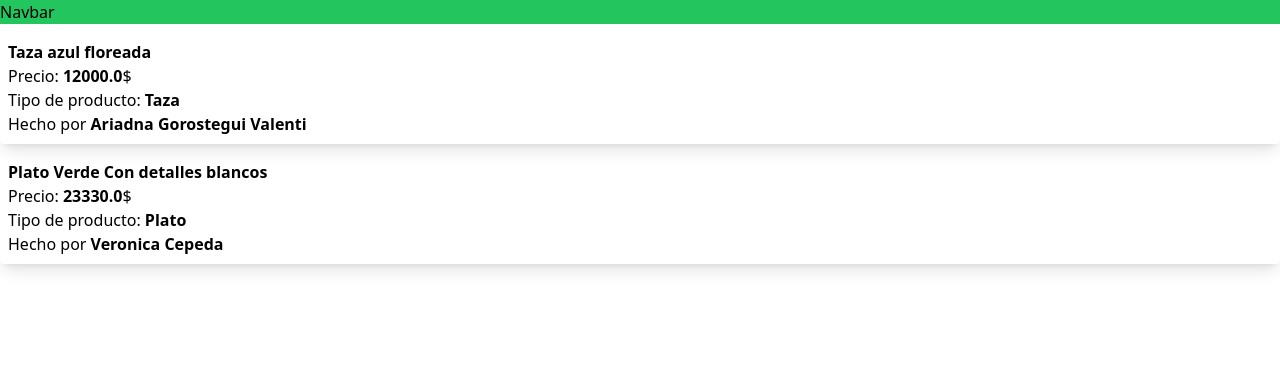
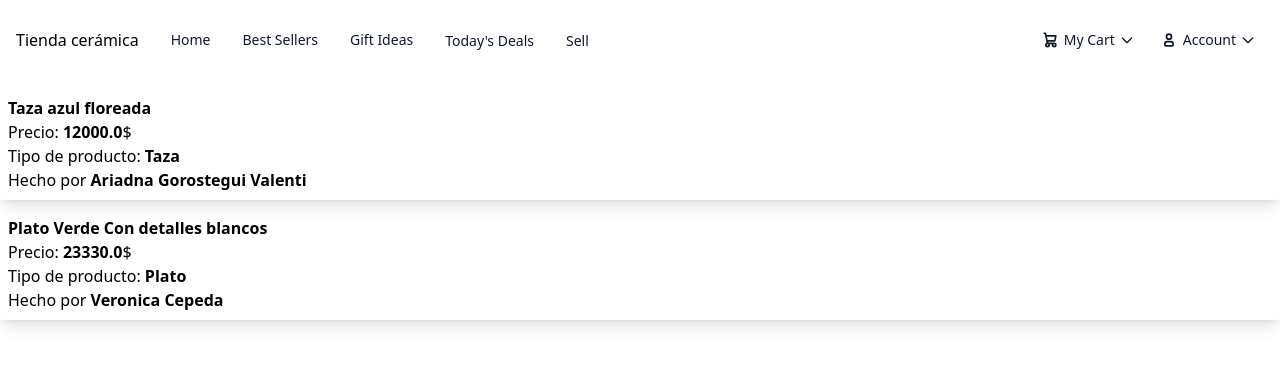
Before and after one commit to dPenedo/ceramic-ecommerce, a Django app: page / in a window 1280 px wide. Shown: the top 366 px of the page. Run offline with Django 5.2, Linux system fonts and the light colour scheme; data comes from the database, SQL or seed files in the repository; some libraries are stand-ins or nearby versions.

Commit message:
navbar funcionando

```diff
--- a/products/models.py
+++ b/products/models.py
@@ -15,10 +15,7 @@ class TypeOfProduct(models.Model):
 
 
 class Product(models.Model):
-    AUTHORS = {
-        "AGV": "Ariadna Gorostegui Valenti",
-        "VC": "Veronica Cepeda"
-    }
+    AUTHORS = {"AGV": "Ariadna Gorostegui Valenti", "VC": "Veronica Cepeda"}
     title = models.CharField(max_length=100)
     price = models.FloatField()
     type = models.ForeignKey(TypeOfProduct, on_delete=models.CASCADE)
--- /dev/null
+++ b/static/js/navbar.js
@@ -0,0 +1,34 @@
+document.addEventListener("DOMContentLoaded", function () {
+  const cartButton = document.getElementById("myCartDropdownButton1");
+  const dropdown = document.getElementById("myCartDropdown1");
+  const burgerButton = document.getElementById("burger-button")
+  const navbarMenu = document.getElementById("ecommerce-navbar-menu-1")
+  const accountButton = document.getElementById("accountDropdownButton")
+  const accountMenu = document.getElementById("accountMenu")
+
+  // CartLogic
+  cartButton.addEventListener("click", function () {
+    // Alternar la clase 'hidden' para mostrar u ocultar el menú
+    dropdown.classList.toggle("hidden");
+  });
+  // Cerrar el menú al hacer clic fuera
+  document.addEventListener("click", function (event) {
+    if (!cartButton.contains(event.target) && !dropdown.contains(event.target)) {
+      dropdown.classList.add("hidden");
+    }
+  });
+
+  // BurgerLogic
+  burgerButton.addEventListener("click", function () {
+    navbarMenu.classList.toggle("hidden");
+  })
+
+  // AccountLogic
+  accountButton.addEventListener("click", function () {
+
+    console.log("lalal")
+    accountMenu.classList.toggle("hidden");
+  })
+
+
+});
--- a/templates/base.html
+++ b/templates/base.html
@@ -6,9 +6,14 @@
     {% tailwind_css %}
     <meta charset="UTF-8">
     <title>{% block title %}{% endblock %} - Tienda de cerámica </title>
+{% load static %}
+<script src="{% static 'js/navbar.js' %}"></script>
+
 </head>
 <body class="bg-white">
-<h3 class="bg-green-500">Navbar</h3>
+    {% block navbar %}
+    {% include 'partials/navbar.html' %}
+    {% endblock %}
 {% block content %}{% endblock %}
 
 </body>
--- /dev/null
+++ b/templates/partials/navbar.html
@@ -0,0 +1,229 @@
+<nav class="bg-white  antialiased">
+  <div class="max-w-screen-xl px-4 mx-auto 2xl:px-0 py-4">
+    <div class="flex items-center justify-between">
+
+      <div class="flex items-center space-x-8">
+        <div class="shrink-0">
+          <a href="#" title="" class="">
+            <h3>Tienda cerámica</h3>
+          </a>
+        </div>
+
+        <ul id="responsiveContainer" class="hidden lg:flex items-center justify-start gap-6 md:gap-8 py-3 sm:justify-center">
+          <li>
+            <a href="#" title="" class="flex text-sm font-medium text-gray-900 hover:text-primary-700 ">
+              Home
+            </a>
+          </li>
+          <li class="shrink-0">
+            <a href="#" title="" class="flex text-sm font-medium text-gray-900 hover:text-primary-700 ">
+              Best Sellers
+            </a>
+          </li>
+          <li class="shrink-0">
+            <a href="#" title="" class="flex text-sm font-medium text-gray-900 hover:text-primary-700 ">
+              Gift Ideas
+            </a>
+          </li>
+          <li class="shrink-0">
+            <a href="#" title="" class="text-sm font-medium text-gray-900 hover:text-primary-700 ">
+              Today's Deals
+            </a>
+          </li>
+          <li class="shrink-0">
+            <a href="#" title="" class="text-sm font-medium text-gray-900 hover:text-primary-700 ">
+              Sell
+            </a>
+          </li>
+        </ul>
+      </div>
+
+      <div class="flex items-center lg:space-x-2">
+
+        <button id="myCartDropdownButton1" data-dropdown-toggle="myCartDropdown1" type="button" class="inline-flex items-center rounded-lg justify-center p-2 hover:bg-gray-100  text-sm font-medium leading-none text-gray-900 ">
+          <span class="sr-only">
+            Cart
+          </span>
+          <svg class="w-5 h-5 lg:me-1" aria-hidden="true" xmlns="http://www.w3.org/2000/svg" width="24" height="24" fill="none" viewBox="0 0 24 24">
+            <path stroke="currentColor" stroke-linecap="round" stroke-linejoin="round" stroke-width="2" d="M5 4h1.5L9 16m0 0h8m-8 0a2 2 0 1 0 0 4 2 2 0 0 0 0-4Zm8 0a2 2 0 1 0 0 4 2 2 0 0 0 0-4Zm-8.5-3h9.25L19 7H7.312"/>
+          </svg>
+          <span class="hidden sm:flex">My Cart</span>
+          <svg class="hidden sm:flex w-4 h-4 text-gray-900  ms-1" aria-hidden="true" xmlns="http://www.w3.org/2000/svg" width="24" height="24" fill="none" viewBox="0 0 24 24">
+            <path stroke="currentColor" stroke-linecap="round" stroke-linejoin="round" stroke-width="2" d="m19 9-7 7-7-7"/>
+          </svg>
+        </button>
+
+        <div id="myCartDropdown1" class="hidden z-10 mx-auto max-w-sm space-y-4 overflow-hidden rounded-lg bg-white p-4 antialiased shadow-lg ">
+          <div class="grid grid-cols-2">
+            <div>
+              <a href="#" class="truncate text-sm font-semibold leading-none text-gray-900  hover:underline">Taza Color azul</a>
+              <p class="mt-0.5 truncate text-sm font-normal text-gray-500 ">$599</p>
+            </div>
+
+            <div class="flex items-center justify-end gap-6">
+              <p class="text-sm font-normal leading-none text-gray-500 ">Qty: 1</p>
+
+              <button data-tooltip-target="tooltipRemoveItem1a" type="button" class="text-red-600 hover:text-red-700 ">
+                <span class="sr-only"> Remove </span>
+                <svg class="h-4 w-4" aria-hidden="true" xmlns="http://www.w3.org/2000/svg" fill="currentColor" viewBox="0 0 24 24">
+                  <path fill-rule="evenodd" d="M2 12a10 10 0 1 1 20 0 10 10 0 0 1-20 0Zm7.7-3.7a1 1 0 0 0-1.4 1.4l2.3 2.3-2.3 2.3a1 1 0 1 0 1.4 1.4l2.3-2.3 2.3 2.3a1 1 0 0 0 1.4-1.4L13.4 12l2.3-2.3a1 1 0 0 0-1.4-1.4L12 10.6 9.7 8.3Z" clip-rule="evenodd" />
+                </svg>
+              </button>
+              <div id="tooltipRemoveItem1a" role="tooltip" class="tooltip invisible absolute z-10 inline-block rounded-lg bg-gray-900 px-3 py-2 text-sm font-medium text-white opacity-0 shadow-sm transition-opacity duration-300 ">
+                Remove item
+                <div class="tooltip-arrow" data-popper-arrow></div>
+              </div>
+            </div>
+          </div>
+
+          <div class="grid grid-cols-2">
+            <div>
+              <a href="#" class="truncate text-sm font-semibold leading-none text-gray-900  hover:underline">Taza Color azul</a>
+              <p class="mt-0.5 truncate text-sm font-normal text-gray-500 ">$499</p>
+            </div>
+
+            <div class="flex items-center justify-end gap-6">
+              <p class="text-sm font-normal leading-none text-gray-500 ">Qty: 1</p>
+
+              <button data-tooltip-target="tooltipRemoveItem2a" type="button" class="text-red-600 hover:text-red-700 ">
+                <span class="sr-only"> Remove </span>
+                <svg class="h-4 w-4" aria-hidden="true" xmlns="http://www.w3.org/2000/svg" fill="currentColor" viewBox="0 0 24 24">
+                  <path fill-rule="evenodd" d="M2 12a10 10 0 1 1 20 0 10 10 0 0 1-20 0Zm7.7-3.7a1 1 0 0 0-1.4 1.4l2.3 2.3-2.3 2.3a1 1 0 1 0 1.4 1.4l2.3-2.3 2.3 2.3a1 1 0 0 0 1.4-1.4L13.4 12l2.3-2.3a1 1 0 0 0-1.4-1.4L12 10.6 9.7 8.3Z" clip-rule="evenodd" />
+                </svg>
+              </button>
+              <div id="tooltipRemoveItem2a" role="tooltip" class="tooltip invisible absolute z-10 inline-block rounded-lg bg-gray-900 px-3 py-2 text-sm font-medium text-white opacity-0 shadow-sm transition-opacity duration-300 ">
+                Remove item
+                <div class="tooltip-arrow" data-popper-arrow></div>
+              </div>
+            </div>
+          </div>
+
+          <div class="grid grid-cols-2">
+            <div>
+              <a href="#" class="truncate text-sm font-semibold leading-none text-gray-900  hover:underline">Taza Color verde</a>
+              <p class="mt-0.5 truncate text-sm font-normal text-gray-500 ">$598</p>
+            </div>
+
+            <div class="flex items-center justify-end gap-6">
+              <p class="text-sm font-normal leading-none text-gray-500 ">Qty: 2</p>
+
+              <button data-tooltip-target="tooltipRemoveItem3b" type="button" class="text-red-600 hover:text-red-700 ">
+                <span class="sr-only"> Remove </span>
+                <svg class="h-4 w-4" aria-hidden="true" xmlns="http://www.w3.org/2000/svg" fill="currentColor" viewBox="0 0 24 24">
+                  <path fill-rule="evenodd" d="M2 12a10 10 0 1 1 20 0 10 10 0 0 1-20 0Zm7.7-3.7a1 1 0 0 0-1.4 1.4l2.3 2.3-2.3 2.3a1 1 0 1 0 1.4 1.4l2.3-2.3 2.3 2.3a1 1 0 0 0 1.4-1.4L13.4 12l2.3-2.3a1 1 0 0 0-1.4-1.4L12 10.6 9.7 8.3Z" clip-rule="evenodd" />
+                </svg>
+              </button>
+              <div id="tooltipRemoveItem3b" role="tooltip" class="tooltip invisible absolute z-10 inline-block rounded-lg bg-gray-900 px-3 py-2 text-sm font-medium text-white opacity-0 shadow-sm transition-opacity duration-300 ">
+                Remove item
+                <div class="tooltip-arrow" data-popper-arrow></div>
+              </div>
+            </div>
+          </div>
+
+          <div class="grid grid-cols-2">
+            <div>
+              <a href="#" class="truncate text-sm font-semibold leading-none text-gray-900  hover:underline">Sony Playstation 5</a>
+              <p class="mt-0.5 truncate text-sm font-normal text-gray-500 ">$799</p>
+            </div>
+
+            <div class="flex items-center justify-end gap-6">
+              <p class="text-sm font-normal leading-none text-gray-500 ">Qty: 1</p>
+
+              <button data-tooltip-target="tooltipRemoveItem4b" type="button" class="text-red-600 hover:text-red-700 ">
+                <span class="sr-only"> Remove </span>
+                <svg class="h-4 w-4" aria-hidden="true" xmlns="http://www.w3.org/2000/svg" fill="currentColor" viewBox="0 0 24 24">
+                  <path fill-rule="evenodd" d="M2 12a10 10 0 1 1 20 0 10 10 0 0 1-20 0Zm7.7-3.7a1 1 0 0 0-1.4 1.4l2.3 2.3-2.3 2.3a1 1 0 1 0 1.4 1.4l2.3-2.3 2.3 2.3a1 1 0 0 0 1.4-1.4L13.4 12l2.3-2.3a1 1 0 0 0-1.4-1.4L12 10.6 9.7 8.3Z" clip-rule="evenodd" />
+                </svg>
+              </button>
+              <div id="tooltipRemoveItem4b" role="tooltip" class="tooltip invisible absolute z-10 inline-block rounded-lg bg-gray-900 px-3 py-2 text-sm font-medium text-white opacity-0 shadow-sm transition-opacity duration-300 ">
+                Remove item
+                <div class="tooltip-arrow" data-popper-arrow></div>
+              </div>
+            </div>
+          </div>
+
+          <div class="grid grid-cols-2">
+            <div>
+              <a href="#" class="truncate text-sm font-semibold leading-none text-gray-900  hover:underline">Plato Color azul"</a>
+              <p class="mt-0.5 truncate text-sm font-normal text-gray-500 ">$8,997</p>
+            </div>
+
+            <div class="flex items-center justify-end gap-6">
+              <p class="text-sm font-normal leading-none text-gray-500 ">Qty: 3</p>
+
+              <button data-tooltip-target="tooltipRemoveItem5b" type="button" class="text-red-600 hover:text-red-700 ">
+                <span class="sr-only"> Remove </span>
+                <svg class="h-4 w-4" aria-hidden="true" xmlns="http://www.w3.org/2000/svg" fill="currentColor" viewBox="0 0 24 24">
+                  <path fill-rule="evenodd" d="M2 12a10 10 0 1 1 20 0 10 10 0 0 1-20 0Zm7.7-3.7a1 1 0 0 0-1.4 1.4l2.3 2.3-2.3 2.3a1 1 0 1 0 1.4 1.4l2.3-2.3 2.3 2.3a1 1 0 0 0 1.4-1.4L13.4 12l2.3-2.3a1 1 0 0 0-1.4-1.4L12 10.6 9.7 8.3Z" clip-rule="evenodd" />
+                </svg>
+              </button>
+              <div id="tooltipRemoveItem5b" role="tooltip" class="tooltip invisible absolute z-10 inline-block rounded-lg bg-gray-900 px-3 py-2 text-sm font-medium text-white opacity-0 shadow-sm transition-opacity duration-300 ">
+                Remove item
+                <div class="tooltip-arrow" data-popper-arrow></div>
+              </div>
+            </div>
+          </div>
+
+          <a href="#" title="" class="mb-2 me-2 inline-flex w-full items-center justify-center rounded-lg bg-primary-700 px-5 py-2.5 text-sm font-medium text-white hover:bg-primary-800 focus:outline-none focus:ring-4 focus:ring-primary-300 " role="button"> Proceed to Checkout </a>
+        </div>
+
+        <button id="accountDropdownButton" data-dropdown-toggle="userDropdown1" type="button" class="inline-flex items-center rounded-lg justify-center p-2 hover:bg-gray-100  text-sm font-medium leading-none text-gray-900 ">
+          <svg class="w-5 h-5 me-1" aria-hidden="true" xmlns="http://www.w3.org/2000/svg" width="24" height="24" fill="none" viewBox="0 0 24 24">
+            <path stroke="currentColor" stroke-width="2" d="M7 17v1a1 1 0 0 0 1 1h8a1 1 0 0 0 1-1v-1a3 3 0 0 0-3-3h-4a3 3 0 0 0-3 3Zm8-9a3 3 0 1 1-6 0 3 3 0 0 1 6 0Z"/>
+          </svg>
+          Account
+          <svg class="w-4 h-4 text-gray-900  ms-1" aria-hidden="true" xmlns="http://www.w3.org/2000/svg" width="24" height="24" fill="none" viewBox="0 0 24 24">
+            <path stroke="currentColor" stroke-linecap="round" stroke-linejoin="round" stroke-width="2" d="m19 9-7 7-7-7"/>
+          </svg>
+        </button>
+
+        <div id="accountMenu" class="hidden z-10 w-56 divide-y divide-gray-100 overflow-hidden overflow-y-auto rounded-lg bg-white antialiased shadow ">
+          <ul class="p-2 text-start text-sm font-medium text-gray-900 ">
+            <li><a href="#" title="" class="inline-flex w-full items-center gap-2 rounded-md px-3 py-2 text-sm hover:bg-gray-100 "> My Account </a></li>
+            <li><a href="#" title="" class="inline-flex w-full items-center gap-2 rounded-md px-3 py-2 text-sm hover:bg-gray-100 "> My Orders </a></li>
+            <li><a href="#" title="" class="inline-flex w-full items-center gap-2 rounded-md px-3 py-2 text-sm hover:bg-gray-100 "> Settings </a></li>
+            <li><a href="#" title="" class="inline-flex w-full items-center gap-2 rounded-md px-3 py-2 text-sm hover:bg-gray-100 "> Favourites </a></li>
+            <li><a href="#" title="" class="inline-flex w-full items-center gap-2 rounded-md px-3 py-2 text-sm hover:bg-gray-100 "> Delivery Addresses </a></li>
+            <li><a href="#" title="" class="inline-flex w-full items-center gap-2 rounded-md px-3 py-2 text-sm hover:bg-gray-100 "> Billing Data </a></li>
+          </ul>
+
+          <div class="p-2 text-sm font-medium text-gray-900 ">
+            <a href="#" title="" class="inline-flex w-full items-center gap-2 rounded-md px-3 py-2 text-sm hover:bg-gray-100 "> Sign Out </a>
+          </div>
+        </div>
+
+        <button id="burger-button" type="button" data-collapse-toggle="ecommerce-navbar-menu-1" aria-controls="ecommerce-navbar-menu-1" aria-expanded="false" class="inline-flex lg:hidden items-center justify-center hover:bg-gray-100 rounded-md  p-2 text-gray-900 ">
+          <span class="sr-only">
+            Open Menu
+          </span>
+          <svg class="w-5 h-5" aria-hidden="true" xmlns="http://www.w3.org/2000/svg" width="24" height="24" fill="none" viewBox="0 0 24 24">
+            <path stroke="currentColor" stroke-linecap="round" stroke-width="2" d="M5 7h14M5 12h14M5 17h14"/>
+          </svg>
+        </button>
+      </div>
+    </div>
+
+    <div id="ecommerce-navbar-menu-1" class="bg-gray-50  border border-gray-200 rounded-lg py-3 hidden px-4 mt-4">
+      <ul class="text-gray-900  text-sm font-medium  space-y-3">
+        <li>
+          <a href="#" class="hover:text-primary-700 ">Home</a>
+        </li>
+        <li>
+          <a href="#" class="hover:text-primary-700 ">Best Sellers</a>
+        </li>
+        <li>
+          <a href="#" class="hover:text-primary-700 ">Gift Ideas</a>
+        </li>
+        <li>
+          <a href="#" class="hover:text-primary-700 ">Games</a>
+        </li>
+        <li>
+          <a href="#" class="hover:text-primary-700 ">Electronics</a>
+        </li>
+        <li>
+          <a href="#" class="hover:text-primary-700 ">Home & Garden</a>
+        </li>
+      </ul>
+    </div>
+  </div>
+</nav>
```
Also changed, not shown: tienda_ceramica/settings.py (+6 -2 lines).
